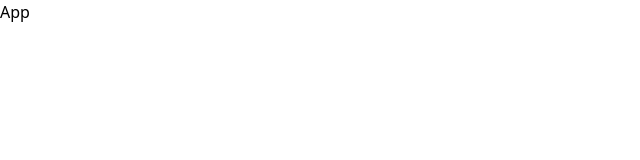
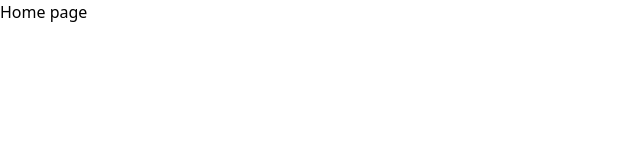
Before and after one commit to JCamposx/mern-crud-auth, a React (Vite) app in the folder frontend/: page / in a window 1280 px wide. Shown: the top 160 px of the page, without its empty margins (0-640 px from the left). Built offline with nearby package versions, Linux system fonts and the light colour scheme.

Commit message:
frontend: add react-router-dom inital setup

```diff
--- a/frontend/package.json
+++ b/frontend/package.json
@@ -11,7 +11,8 @@
   },
   "dependencies": {
     "react": "^18.2.0",
-    "react-dom": "^18.2.0"
+    "react-dom": "^18.2.0",
+    "react-router-dom": "^6.14.2"
   },
   "devDependencies": {
     "@types/react": "^18.2.15",
--- a/frontend/src/App.jsx
+++ b/frontend/src/App.jsx
@@ -1,5 +1,14 @@
+import { BrowserRouter, Route, Routes } from "react-router-dom";
+
 const App = () => {
-  return <div>App</div>;
+  return (
+    <BrowserRouter>
+      <Routes>
+        <Route path="/" element={<h1>Home page</h1>} />
+        <Route path="*" element={<h1>404 Not found</h1>} />
+      </Routes>
+    </BrowserRouter>
+  );
 };
 
 export default App;
```
Also changed, not shown: 1 other file (tests, documents, lock files or other folders).
